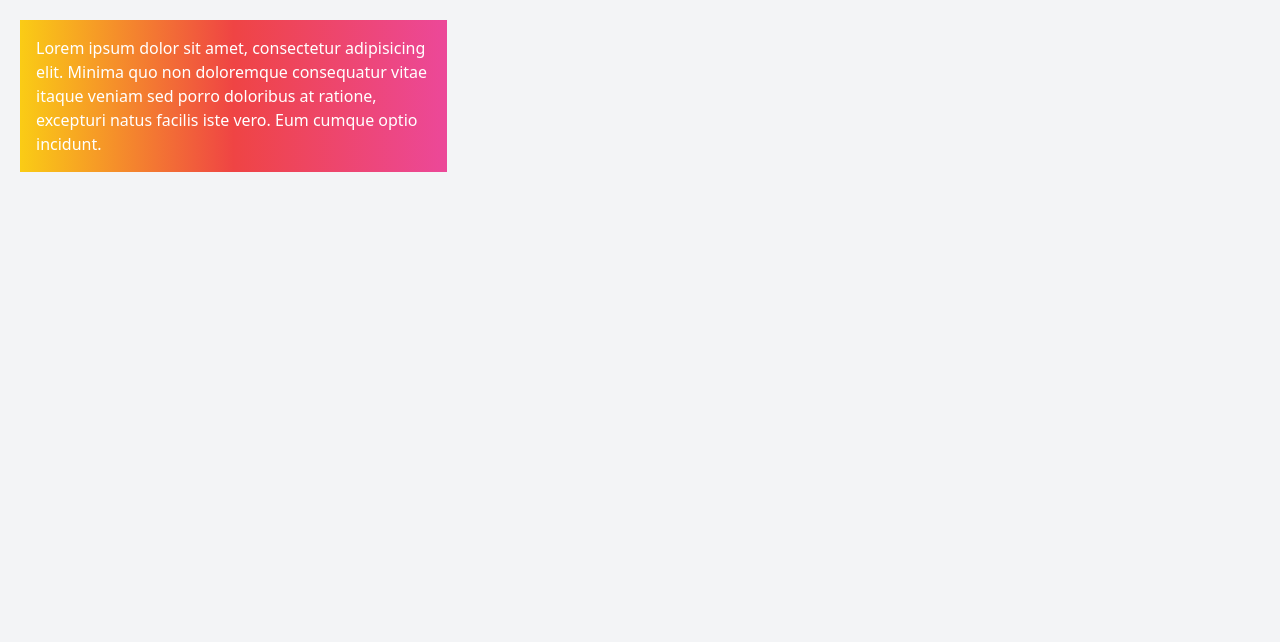
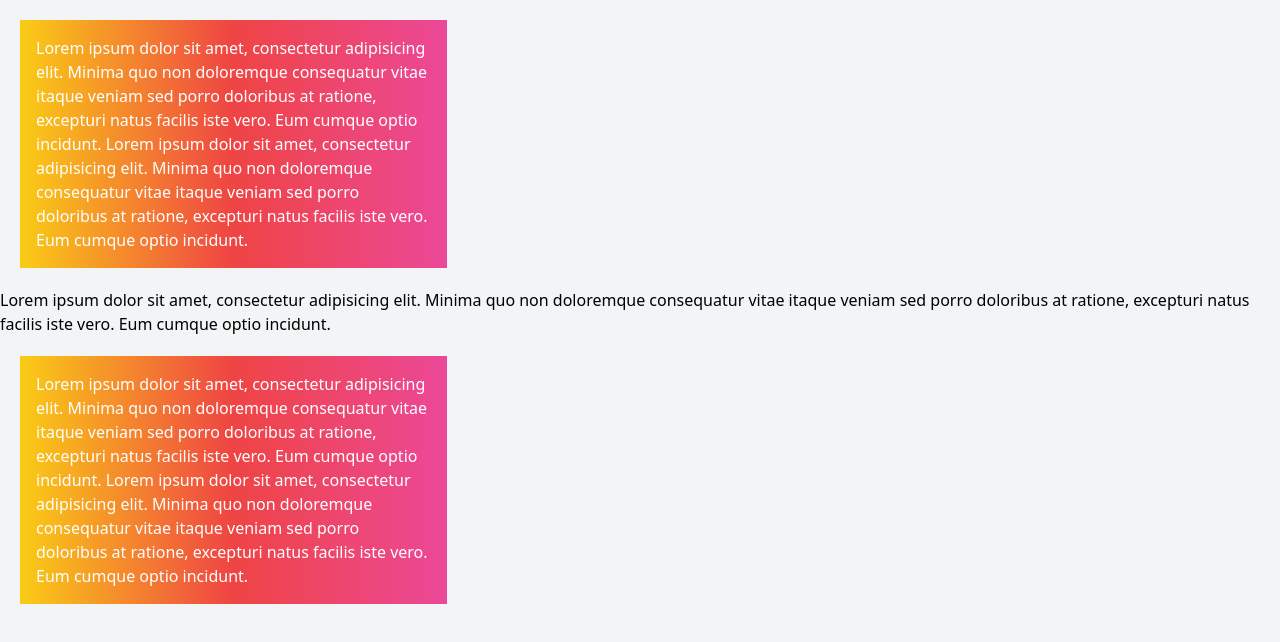
Before and after one commit to andersontecnicoprogramador/Aulas-TaiwindCss, a plain HTML site: page index.html in a window 1280 px wide. Drawn offline with nearby package versions, Linux system fonts and the light colour scheme.

Commit message:
dupliquei divs

```diff
--- a/index.html
+++ b/index.html
@@ -10,7 +10,22 @@
 <body class="bg-gray-100">
    <div class="w-1/3 m-5 p-4 text-white bg-blue-900 bg-opacity-20 bg-gradient-to-r from-yellow-400 via-red-500 to-pink-500 ">
     Lorem ipsum dolor sit amet, consectetur adipisicing elit. Minima quo non doloremque consequatur vitae itaque veniam sed porro doloribus at ratione, excepturi natus facilis iste vero. Eum cumque optio incidunt.
+
+    Lorem ipsum dolor sit amet, consectetur adipisicing elit. Minima quo non doloremque consequatur vitae itaque veniam sed porro doloribus at ratione, excepturi natus facilis iste vero. Eum cumque optio incidunt.
+
+
    </div>
+
+   Lorem ipsum dolor sit amet, consectetur adipisicing elit. Minima quo non doloremque consequatur vitae itaque veniam sed porro doloribus at ratione, excepturi natus facilis iste vero. Eum cumque optio incidunt.
+
+   <div class="w-1/3 m-5 p-4 text-white bg-blue-900 bg-opacity-20 bg-gradient-to-r from-yellow-400 via-red-500 to-pink-500 ">
+    Lorem ipsum dolor sit amet, consectetur adipisicing elit. Minima quo non doloremque consequatur vitae itaque veniam sed porro doloribus at ratione, excepturi natus facilis iste vero. Eum cumque optio incidunt.
+
+    Lorem ipsum dolor sit amet, consectetur adipisicing elit. Minima quo non doloremque consequatur vitae itaque veniam sed porro doloribus at ratione, excepturi natus facilis iste vero. Eum cumque optio incidunt.
+
+
+   </div>
+
 
 </body>
 </html>
```
